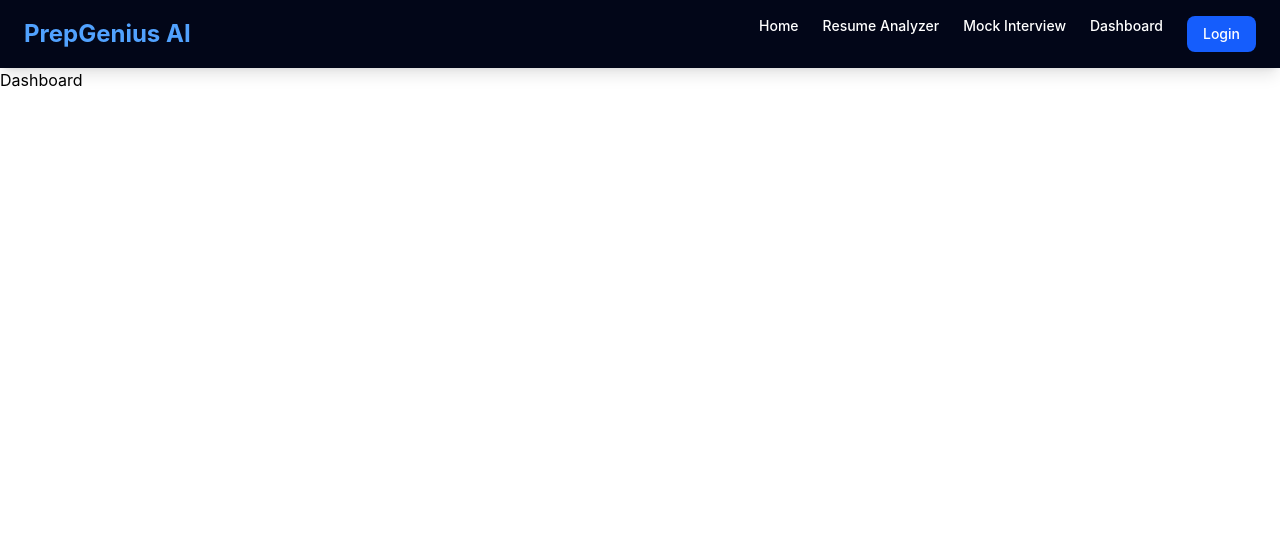
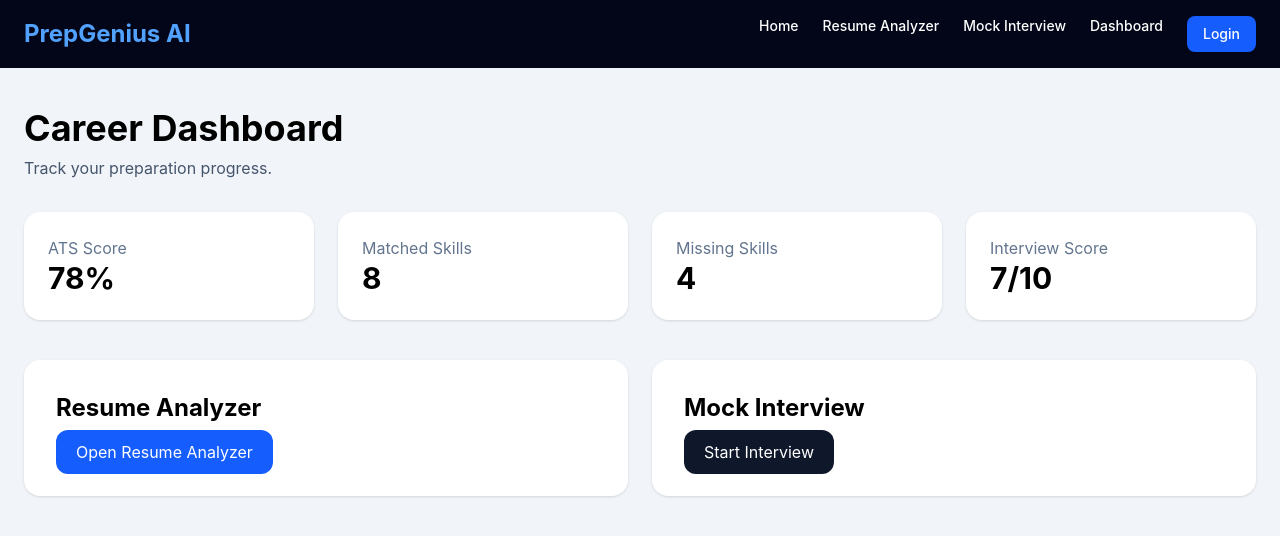
Before and after one commit to Nancykhandelwal1710/PrepGenius-AI, a React app in the folder frontend/: page /dashboard in a window 1280 px wide. Shown: the top 536 px of the page. Built offline with nearby package versions, Linux system fonts and the light colour scheme; the HTML template or start-up script is replaced by a standard one.

Commit message:
Add polished login and dashboard pages

```diff
--- a/frontend/src/pages/Dashboard.jsx
+++ b/frontend/src/pages/Dashboard.jsx
@@ -1,7 +1,71 @@
+import { Link } from "react-router-dom";
+
 function Dashboard() {
   return (
-    <div>
-      <h1>Dashboard</h1>
+    <div className="min-h-screen bg-slate-100 px-6 py-10">
+      <div className="max-w-7xl mx-auto">
+
+        <h1 className="text-4xl font-bold mb-2">
+          Career Dashboard
+        </h1>
+
+        <p className="text-slate-600 mb-8">
+          Track your preparation progress.
+        </p>
+
+        <div className="grid md:grid-cols-4 gap-6 mb-10">
+          <div className="bg-white p-6 rounded-2xl shadow">
+            <h3 className="text-slate-500">ATS Score</h3>
+            <p className="text-3xl font-bold">78%</p>
+          </div>
+
+          <div className="bg-white p-6 rounded-2xl shadow">
+            <h3 className="text-slate-500">Matched Skills</h3>
+            <p className="text-3xl font-bold">8</p>
+          </div>
+
+          <div className="bg-white p-6 rounded-2xl shadow">
+            <h3 className="text-slate-500">Missing Skills</h3>
+            <p className="text-3xl font-bold">4</p>
+          </div>
+
+          <div className="bg-white p-6 rounded-2xl shadow">
+            <h3 className="text-slate-500">Interview Score</h3>
+            <p className="text-3xl font-bold">7/10</p>
+          </div>
+        </div>
+
+        <div className="grid md:grid-cols-2 gap-6">
+
+          <div className="bg-white p-8 rounded-2xl shadow">
+            <h2 className="text-2xl font-bold mb-4">
+              Resume Analyzer
+            </h2>
+
+            <Link
+              to="/resume-analyzer"
+              className="bg-blue-600 text-white px-5 py-3 rounded-xl"
+            >
+              Open Resume Analyzer
+            </Link>
+          </div>
+
+          <div className="bg-white p-8 rounded-2xl shadow">
+            <h2 className="text-2xl font-bold mb-4">
+              Mock Interview
+            </h2>
+
+            <Link
+              to="/mock-interview"
+              className="bg-slate-900 text-white px-5 py-3 rounded-xl"
+            >
+              Start Interview
+            </Link>
+          </div>
+
+        </div>
+
+      </div>
     </div>
   );
 }
--- a/frontend/src/pages/Login.jsx
+++ b/frontend/src/pages/Login.jsx
@@ -1,7 +1,36 @@
 function Login() {
   return (
-    <div>
-      <h1>Login Page</h1>
+    <div className="min-h-screen bg-slate-100 flex items-center justify-center px-4">
+      <div className="bg-white w-full max-w-md rounded-3xl shadow-xl p-8">
+        <h1 className="text-3xl font-bold text-center mb-2">
+          Welcome Back
+        </h1>
+
+        <p className="text-center text-slate-500 mb-8">
+          Login to continue your career preparation journey.
+        </p>
+
+        <form className="space-y-5">
+          <input
+            type="email"
+            placeholder="Email Address"
+            className="w-full border rounded-xl p-3"
+          />
+
+          <input
+            type="password"
+            placeholder="Password"
+            className="w-full border rounded-xl p-3"
+          />
+
+          <button
+            type="button"
+            className="w-full bg-blue-600 text-white py-3 rounded-xl"
+          >
+            Login
+          </button>
+        </form>
+      </div>
     </div>
   );
 }
```
